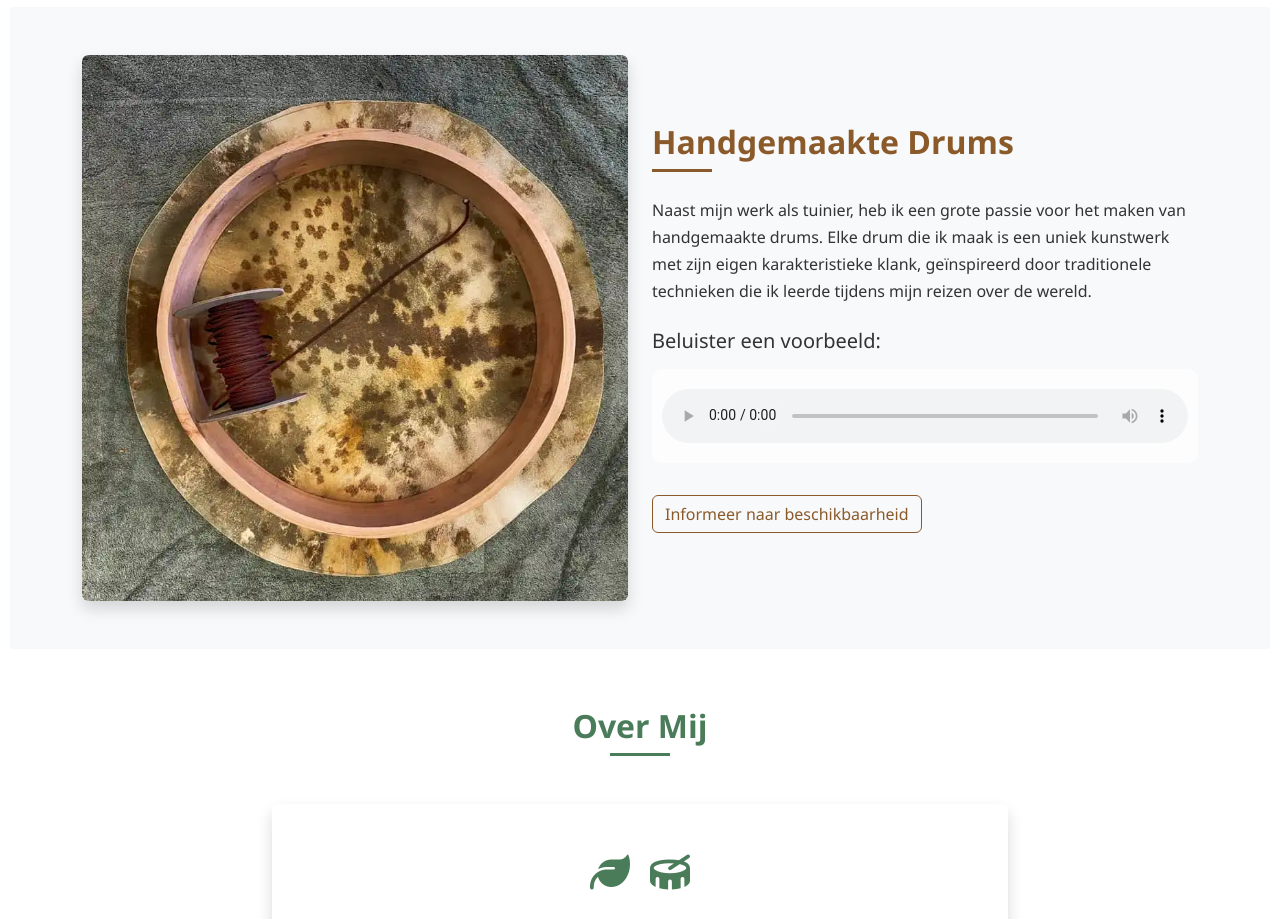
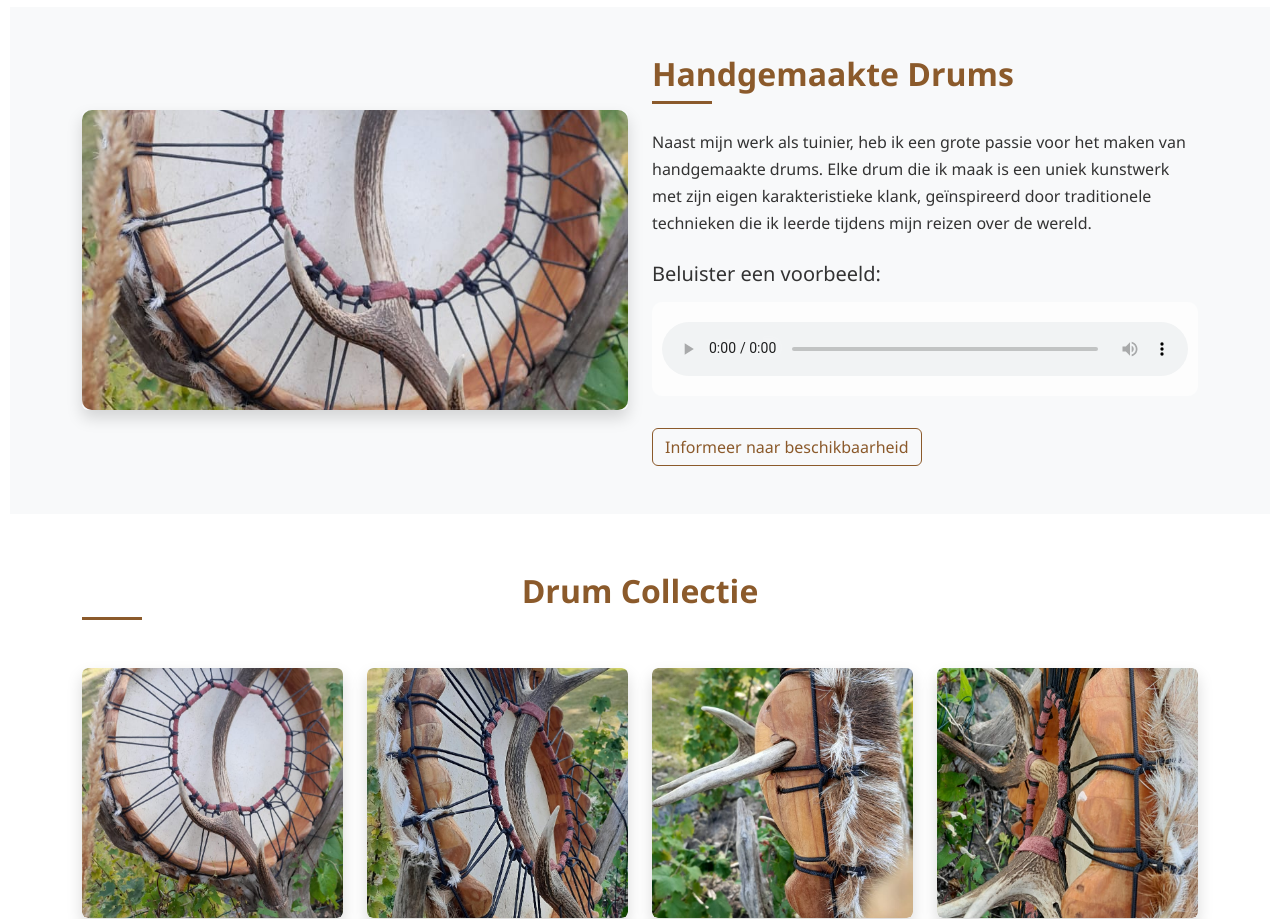
Before and after one commit to iMartzen/vonk, a plain HTML site: page index.html in a window 1280 px wide. Shown: the part 1130-2049 px from the top of the page. Drawn offline with nearby package versions, Linux system fonts and the light colour scheme.

Commit message:
update met nieuwe afbeeldingen en gallerij toegevoegd

```diff
--- a/css/styles.css
+++ b/css/styles.css
@@ -152,6 +152,74 @@ img {
 audio {
     display: block;
     margin: 10px 0;
+}
+
+/* Drums Galerij sectie */
+#drums-gallery .section-title {
+    color: var(--drum-primary);
+}
+
+#drums-gallery .section-title::after {
+    background-color: var(--drum-primary);
+}
+
+.drum-card {
+    transition: transform 0.3s ease;
+    cursor: pointer;
+}
+
+.drum-card:hover {
+    transform: translateY(-10px);
+}
+
+.drum-card .img-container {
+    overflow: hidden;
+    border-radius: 10px;
+    box-shadow: 0 4px 15px rgba(0, 0, 0, 0.2);
+    transition: all 0.3s ease;
+}
+
+.drum-card:hover .img-container {
+    box-shadow: 0 8px 25px rgba(0, 0, 0, 0.3);
+}
+
+.drum-card img {
+    width: 100%;
+    height: 250px;
+    object-fit: cover;
+    transition: transform 0.3s ease;
+}
+
+.drum-card:hover img {
+    transform: scale(1.05);
+}
+
+/* Drum main image in drums section */
+.drum-main-img-container {
+    height: 300px;
+    overflow: hidden;
+}
+
+.drum-main-img {
+    width: 100%;
+    height: 100%;
+    object-fit: cover;
+    border-radius: 10px;
+}
+
+/* Modal styling */
+.modal-content {
+    border: none;
+    border-radius: 15px;
+}
+
+.modal-body {
+    padding: 20px;
+}
+
+#modalImage {
+    max-height: 70vh;
+    width: auto;
 }
 
 /* Over Ons sectie */
--- a/index.html
+++ b/index.html
@@ -1,5 +1,6 @@
 <!DOCTYPE html>
 <html lang="nl">
+
 <head>
     <meta charset="UTF-8">
     <meta name="viewport" content="width=device-width, initial-scale=1.0">
@@ -11,12 +12,14 @@
     <!-- Custom CSS -->
     <link rel="stylesheet" href="css/styles.css">
 </head>
+
 <body>
     <!-- Navigatie -->
     <nav class="navbar navbar-expand-lg navbar-dark sticky-top">
         <div class="container">
             <a class="navbar-brand" href="#home">Jack Vonk</a>
-            <button class="navbar-toggler" type="button" data-bs-toggle="collapse" data-bs-target="#navbarNav" aria-controls="navbarNav" aria-expanded="false" aria-label="Toggle navigation">
+            <button class="navbar-toggler" type="button" data-bs-toggle="collapse" data-bs-target="#navbarNav"
+                aria-controls="navbarNav" aria-expanded="false" aria-label="Toggle navigation">
                 <span class="navbar-toggler-icon"></span>
             </button>
             <div class="collapse navbar-collapse" id="navbarNav">
@@ -29,6 +32,9 @@
                     </li>
                     <li class="nav-item">
                         <a class="nav-link" href="#drums">Drums</a>
+                    </li>
+                    <li class="nav-item">
+                        <a class="nav-link" href="#drums-gallery">Galerij</a>
                     </li>
                     <li class="nav-item">
                         <a class="nav-link" href="#about">Over Mij</a>
@@ -62,7 +68,9 @@
                 <div class="col-lg-6 mb-4 mb-lg-0">
                     <div class="section-content">
                         <h2 class="section-title">Tuiniersdiensten</h2>
-                        <p class="mb-4">Als gepassioneerd tuinier help ik u graag met het creëren en onderhouden van uw droomtuin. Met jarenlange ervaring en kennis van lokale plantensoorten, zorg ik voor een tuin die het hele jaar door prachtig blijft.</p>
+                        <p class="mb-4">Als gepassioneerd tuinier help ik u graag met het creëren en onderhouden van uw
+                            droomtuin. Met jarenlange ervaring en kennis van lokale plantensoorten, zorg ik voor een
+                            tuin die het hele jaar door prachtig blijft.</p>
                         <h3 class="h5 mb-3">Mijn Diensten:</h3>
                         <div class="row">
                             <div class="col-md-6">
@@ -97,7 +105,10 @@
                 <div class="col-lg-6 order-lg-2 mb-4 mb-lg-0">
                     <div class="section-content">
                         <h2 class="section-title">Handgemaakte Drums</h2>
-                        <p class="mb-4">Naast mijn werk als tuinier, heb ik een grote passie voor het maken van handgemaakte drums. Elke drum die ik maak is een uniek kunstwerk met zijn eigen karakteristieke klank, geïnspireerd door traditionele technieken die ik leerde tijdens mijn reizen over de wereld.</p>
+                        <p class="mb-4">Naast mijn werk als tuinier, heb ik een grote passie voor het maken van
+                            handgemaakte drums. Elke drum die ik maak is een uniek kunstwerk met zijn eigen
+                            karakteristieke klank, geïnspireerd door traditionele technieken die ik leerde tijdens mijn
+                            reizen over de wereld.</p>
                         <h3 class="h5 mb-3">Beluister een voorbeeld:</h3>
                         <div class="audio-container mb-4">
                             <audio controls class="w-100">
@@ -109,8 +120,49 @@
                     </div>
                 </div>
                 <div class="col-lg-6 order-lg-1">
-                    <div class="img-container rounded shadow">
-                        <img src="images/drum-placeholder.jpg" alt="Handgemaakte Drums" class="img-fluid rounded">
+                    <div class="drum-main-img-container rounded shadow">
+                        <img src="images/drum1.jpeg" alt="Handgemaakte Drums" class="drum-main-img">
+                    </div>
+                </div>
+            </div>
+        </div>
+    </section>
+
+    <!-- Drums Galerij sectie -->
+    <section id="drums-gallery" class="py-5">
+        <div class="container">
+            <h2 class="section-title text-center mb-5">Drum Collectie</h2>
+            <div class="row g-4">
+                <div class="col-md-6 col-lg-3">
+                    <div class="drum-card" data-bs-toggle="modal" data-bs-target="#drumModal"
+                        data-img="images/drum1.jpeg" data-title="Handgemaakte Drum 1">
+                        <div class="img-container rounded shadow">
+                            <img src="images/drum1.jpeg" alt="Handgemaakte Drum 1" class="img-fluid rounded">
+                        </div>
+                    </div>
+                </div>
+                <div class="col-md-6 col-lg-3">
+                    <div class="drum-card" data-bs-toggle="modal" data-bs-target="#drumModal"
+                        data-img="images/drum2.jpeg" data-title="Handgemaakte Drum 2">
+                        <div class="img-container rounded shadow">
+                            <img src="images/drum2.jpeg" alt="Handgemaakte Drum 2" class="img-fluid rounded">
+                        </div>
+                    </div>
+                </div>
+                <div class="col-md-6 col-lg-3">
+                    <div class="drum-card" data-bs-toggle="modal" data-bs-target="#drumModal"
+                        data-img="images/drum3.jpeg" data-title="Handgemaakte Drum 3">
+                        <div class="img-container rounded shadow">
+                            <img src="images/drum3.jpeg" alt="Handgemaakte Drum 3" class="img-fluid rounded">
+                        </div>
+                    </div>
+                </div>
+                <div class="col-md-6 col-lg-3">
+                    <div class="drum-card" data-bs-toggle="modal" data-bs-target="#drumModal"
+                        data-img="images/drum4.jpeg" data-title="Handgemaakte Drum 4">
+                        <div class="img-container rounded shadow">
+                            <img src="images/drum4.jpeg" alt="Handgemaakte Drum 4" class="img-fluid rounded">
+                        </div>
                     </div>
                 </div>
             </div>
@@ -133,11 +185,20 @@
                                 <h3 class="card-title h4 mt-3">Jack Vonk</h3>
                                 <h4 class="card-subtitle mb-3 text-muted">Tuinier & Drummaker</h4>
                             </div>
-                            <p class="card-text">Mijn naam is Jack Vonk en ik heb het geluk om mijn twee passies te combineren in mijn dagelijks werk. Na ruim 15 jaar ervaring in tuinontwerp en -onderhoud, vind ik nog steeds voldoening in het creëren van prachtige groene ruimtes die mensen met de natuur verbinden.</p>
+                            <p class="card-text">Mijn naam is Jack Vonk en ik heb het geluk om mijn twee passies te
+                                combineren in mijn dagelijks werk. Na ruim 15 jaar ervaring in tuinontwerp en
+                                -onderhoud, vind ik nog steeds voldoening in het creëren van prachtige groene ruimtes
+                                die mensen met de natuur verbinden.</p>
 
-                            <p class="card-text">Tijdens mijn reizen door Afrika en Azië ontdekte ik mijn tweede passie: het maken van handgemaakte drums. Ik leerde de technieken van lokale ambachtslieden en ontwikkelde mijn eigen stijl waarin ik traditionele methoden combineer met moderne ontwerpen.</p>
+                            <p class="card-text">Tijdens mijn reizen door Afrika en Azië ontdekte ik mijn tweede passie:
+                                het maken van handgemaakte drums. Ik leerde de technieken van lokale ambachtslieden en
+                                ontwikkelde mijn eigen stijl waarin ik traditionele methoden combineer met moderne
+                                ontwerpen.</p>
 
-                            <p class="card-text">Ik geloof dat zowel tuinieren als drummaking gaan over het creëren van harmonie en schoonheid. Of het nu een tuin is die tot bloei komt of een drum die resoneert met een rijk geluid, beide zijn uitingen van creativiteit die mensen vreugde kunnen brengen.</p>
+                            <p class="card-text">Ik geloof dat zowel tuinieren als drummaking gaan over het creëren van
+                                harmonie en schoonheid. Of het nu een tuin is die tot bloei komt of een drum die
+                                resoneert met een rijk geluid, beide zijn uitingen van creativiteit die mensen vreugde
+                                kunnen brengen.</p>
                         </div>
                     </div>
                 </div>
@@ -184,7 +245,8 @@
                                         <p class="mb-2"><strong>Zaterdag:</strong> Op afspraak</p>
                                         <p class="mb-0"><strong>Zondag:</strong> Gesloten</p>
                                     </div>
-                                    <p class="mt-4">Voor vragen of het maken van een afspraak kunt u mij telefonisch bereiken of een e-mail sturen. Ik reageer doorgaans binnen 24 uur.</p>
+                                    <p class="mt-4">Voor vragen of het maken van een afspraak kunt u mij telefonisch
+                                        bereiken of een e-mail sturen. Ik reageer doorgaans binnen 24 uur.</p>
                                     <a href="mailto:jack@vonk-tuinendrums.nl" class="btn btn-primary mt-3">
                                         <i class="fas fa-envelope me-2"></i>Stuur een e-mail
                                     </a>
@@ -209,9 +271,25 @@
         </div>
     </footer>
 
+    <!-- Drum Image Modal -->
+    <div class="modal fade" id="drumModal" tabindex="-1" aria-labelledby="drumModalLabel" aria-hidden="true">
+        <div class="modal-dialog modal-lg modal-dialog-centered">
+            <div class="modal-content">
+                <div class="modal-header">
+                    <h5 class="modal-title" id="drumModalLabel">Handgemaakte Drum</h5>
+                    <button type="button" class="btn-close" data-bs-dismiss="modal" aria-label="Close"></button>
+                </div>
+                <div class="modal-body text-center">
+                    <img id="modalImage" src="" alt="" class="img-fluid rounded">
+                </div>
+            </div>
+        </div>
+    </div>
+
     <!-- Bootstrap JS -->
     <script src="https://cdn.jsdelivr.net/npm/bootstrap@5.3.0/dist/js/bootstrap.bundle.min.js"></script>
     <!-- Custom JS -->
     <script src="js/script.js"></script>
 </body>
+
 </html>
```
Also changed, not shown: js/script.js (+34 -18 lines), images/drum1.jpeg (added), images/drum2.jpeg (added), images/drum3.jpeg (added), images/drum4.jpeg (added).
